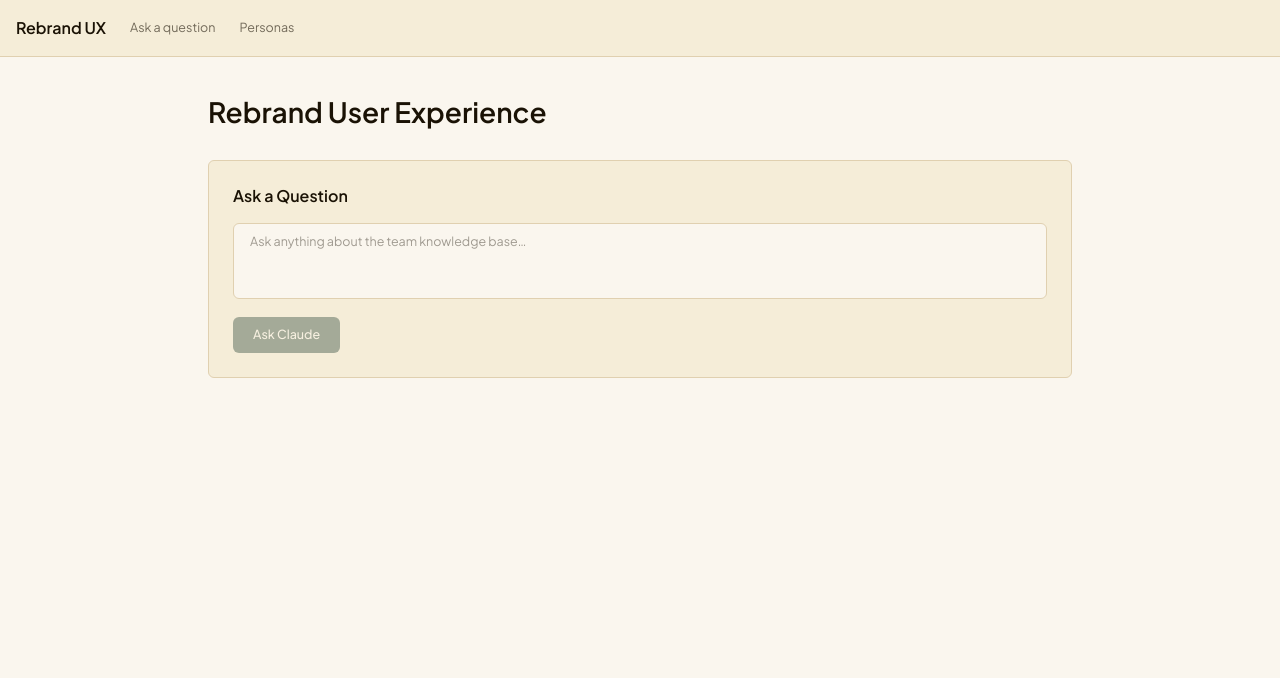
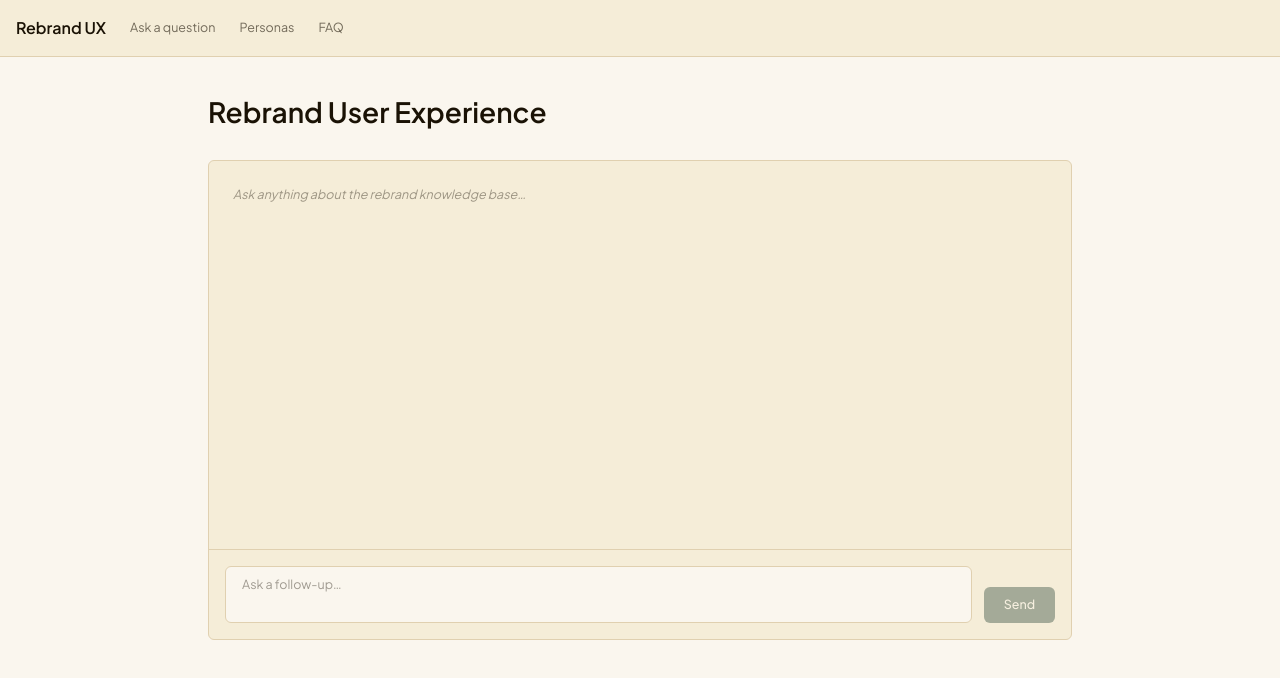
Before and after one commit to tess323/team-kb-app, a Next.js app: page / in a window 1280 px wide. Shown: the top 678 px of the page. Built offline with nearby package versions, Linux system fonts and the light colour scheme.

Commit message:
add multi-turn chat, FAQ page, and conversation logging

```diff
--- a/app/api/ask/route.ts
+++ b/app/api/ask/route.ts
@@ -1,15 +1,18 @@
 import { NextRequest, NextResponse } from "next/server";
 import Anthropic from "@anthropic-ai/sdk";
 import { fetchKnowledgeBase } from "@/lib/gdrive";
+import { saveConversation } from "@/lib/db";
 
 const client = new Anthropic({ apiKey: process.env.ANTHROPIC_API_KEY });
 
+type Message = { role: "user" | "assistant"; content: string };
+
 export async function POST(req: NextRequest) {
   const body = await req.json();
-  const question: string = body?.question;
+  const messages: Message[] = body?.messages;
 
-  if (!question || typeof question !== "string" || !question.trim()) {
-    return NextResponse.json({ error: "question is required" }, { status: 400 });
+  if (!Array.isArray(messages) || messages.length === 0) {
+    return NextResponse.json({ error: "messages array is required" }, { status: 400 });
   }
 
   let context: string;
@@ -29,8 +32,11 @@ export async function POST(req: NextRequest) {
     model: "claude-sonnet-4-6",
     max_tokens: 1024,
     system: systemPrompt,
-    messages: [{ role: "user", content: question.trim() }],
+    messages,
   });
+
+  const userMessage = messages[messages.length - 1].content;
+  let assistantResponse = "";
 
   const readable = new ReadableStream({
     async start(controller) {
@@ -40,9 +46,13 @@ export async function POST(req: NextRequest) {
             chunk.type === "content_block_delta" &&
             chunk.delta.type === "text_delta"
           ) {
+            assistantResponse += chunk.delta.text;
             controller.enqueue(new TextEncoder().encode(chunk.delta.text));
           }
         }
+        saveConversation(userMessage, assistantResponse).catch((err) =>
+          console.error("[/api/ask] failed to save conversation:", err)
+        );
       } catch (err) {
         console.error("[/api/ask] stream error:", err);
       } finally {
--- /dev/null
+++ b/app/faq/page.tsx
@@ -0,0 +1,102 @@
+"use client";
+
+import { useState, useEffect } from "react";
+
+type FaqItem = {
+  question: string;
+  count: number;
+  answer: string;
+  relatedQuestions: string[];
+};
+
+export default function FaqPage() {
+  const [items, setItems] = useState<FaqItem[]>([]);
+  const [loading, setLoading] = useState(true);
+  const [error, setError] = useState("");
+  const [expanded, setExpanded] = useState<number | null>(null);
+
+  async function load() {
+    setLoading(true);
+    setError("");
+    try {
+      const res = await fetch("/api/faq");
+      if (!res.ok) throw new Error("Failed to generate FAQ");
+      const data = await res.json();
+      setItems(data);
+    } catch (err) {
+      setError(err instanceof Error ? err.message : "Something went wrong");
+    } finally {
+      setLoading(false);
+    }
+  }
+
+  useEffect(() => { load(); }, []);
+
+  return (
+    <main className="max-w-4xl mx-auto px-4 py-10">
+      <div className="flex items-center justify-between mb-8">
+        <div>
+          <h1 className="text-3xl font-semibold text-ink">Frequently Asked Questions</h1>
+          <p className="text-sm text-ink/50 mt-1">Auto-generated from conversation history</p>
+        </div>
+        <button
+          onClick={load}
+          disabled={loading}
+          className="text-sm font-medium px-4 py-2 rounded-md border border-parchment-dark bg-parchment text-ink/70 hover:border-hunter hover:text-hunter disabled:opacity-40 disabled:cursor-not-allowed transition-colors"
+        >
+          {loading ? "Generating…" : "Refresh"}
+        </button>
+      </div>
+
+      {loading && (
+        <div className="bg-parchment border border-parchment-dark rounded-md p-8 text-center">
+          <p className="text-sm text-ink/50 italic">Generating FAQ from conversation history…</p>
+        </div>
+      )}
+
+      {error && <p className="text-rose text-sm">{error}</p>}
+
+      {!loading && items.length === 0 && !error && (
+        <div className="bg-parchment border border-parchment-dark rounded-md p-8 text-center">
+          <p className="text-sm text-ink/50 italic">No conversations yet. Ask some questions first.</p>
+        </div>
+      )}
+
+      {!loading && items.length > 0 && (
+        <div className="space-y-3">
+          {items.map((item, i) => (
+            <div key={i} className="bg-parchment border border-parchment-dark rounded-md p-5">
+              <div className="flex items-start justify-between gap-4">
+                <h2 className="text-sm font-semibold text-ink leading-snug flex-1">{item.question}</h2>
+                <span className="shrink-0 text-xs font-semibold px-2 py-0.5 rounded-full bg-hunter-muted text-hunter">
+                  ×{item.count}
+                </span>
+              </div>
+              <p className="text-sm text-ink/80 leading-relaxed mt-3">{item.answer}</p>
+
+              {item.relatedQuestions?.length > 0 && (
+                <div className="mt-3 border-t border-parchment-dark pt-3">
+                  <button
+                    onClick={() => setExpanded(expanded === i ? null : i)}
+                    className="text-xs font-medium text-ink/50 hover:text-hunter transition-colors"
+                  >
+                    {expanded === i ? "Hide" : "Show"} {item.relatedQuestions.length} related question{item.relatedQuestions.length !== 1 ? "s" : ""}
+                  </button>
+                  {expanded === i && (
+                    <ul className="mt-2 space-y-1">
+                      {item.relatedQuestions.map((q, j) => (
+                        <li key={j} className="text-xs text-ink/60 leading-relaxed pl-3 border-l-2 border-parchment-dark">
+                          {q}
+                        </li>
+                      ))}
+                    </ul>
+                  )}
+                </div>
+              )}
+            </div>
+          ))}
+        </div>
+      )}
+    </main>
+  );
+}
--- a/app/layout.tsx
+++ b/app/layout.tsx
@@ -29,6 +29,9 @@ export default function RootLayout({ children }: { children: React.ReactNode })
             <Link href="/personas" className="text-sm text-ink/60 hover:text-hunter transition-colors">
               Personas
             </Link>
+            <Link href="/faq" className="text-sm text-ink/60 hover:text-hunter transition-colors">
+              FAQ
+            </Link>
           </div>
         </nav>
         {children}
--- a/app/page.tsx
+++ b/app/page.tsx
@@ -1,32 +1,44 @@
 "use client";
 
-import { useState, FormEvent } from "react";
+import { useState, useRef, useEffect, FormEvent } from "react";
 import ReactMarkdown from "react-markdown";
 
+type Message = { role: "user" | "assistant"; content: string };
+
 export default function Home() {
-  const [question, setQuestion] = useState("");
-  const [answer, setAnswer] = useState("");
+  const [messages, setMessages] = useState<Message[]>([]);
+  const [input, setInput] = useState("");
   const [loading, setLoading] = useState(false);
   const [error, setError] = useState("");
-  const [copied, setCopied] = useState(false);
+  const [copiedIndex, setCopiedIndex] = useState<number | null>(null);
+  const bottomRef = useRef<HTMLDivElement>(null);
 
-  async function handleCopy() {
-    await navigator.clipboard.writeText(answer);
-    setCopied(true);
-    setTimeout(() => setCopied(false), 2000);
+  async function handleCopy(text: string, index: number) {
+    await navigator.clipboard.writeText(text);
+    setCopiedIndex(index);
+    setTimeout(() => setCopiedIndex(null), 2000);
   }
 
-  async function handleAsk(e: FormEvent) {
+  useEffect(() => {
+    bottomRef.current?.scrollIntoView({ behavior: "smooth" });
+  }, [messages]);
+
+  async function handleSubmit(e: FormEvent) {
     e.preventDefault();
-    if (!question.trim()) return;
+    if (!input.trim() || loading) return;
+
+    const userMessage: Message = { role: "user", content: input.trim() };
+    const next = [...messages, userMessage];
+    setMessages(next);
+    setInput("");
     setLoading(true);
-    setAnswer("");
     setError("");
+
     try {
       const res = await fetch("/api/ask", {
         method: "POST",
         headers: { "Content-Type": "application/json" },
-        body: JSON.stringify({ question }),
+        body: JSON.stringify({ messages: next }),
       });
 
       if (!res.ok) {
@@ -34,14 +46,23 @@ export default function Home() {
         throw new Error(data.error || "Request failed");
       }
 
+      setMessages((prev) => [...prev, { role: "assistant", content: "" }]);
+      setLoading(false);
+
       const reader = res.body!.getReader();
       const decoder = new TextDecoder();
-      setLoading(false);
-
       while (true) {
         const { done, value } = await reader.read();
         if (done) break;
-        setAnswer((prev) => prev + decoder.decode(value, { stream: true }));
+        const chunk = decoder.decode(value, { stream: true });
+        setMessages((prev) => {
+          const updated = [...prev];
+          updated[updated.length - 1] = {
+            role: "assistant",
+            content: updated[updated.length - 1].content + chunk,
+          };
+          return updated;
+        });
       }
     } catch (err: unknown) {
       setError(err instanceof Error ? err.message : "Something went wrong");
@@ -51,54 +72,96 @@ export default function Home() {
 
   return (
     <main className="max-w-4xl mx-auto px-4 py-10">
-      <h1 className="text-3xl font-semibold text-ink mb-8">Rebrand User Experience</h1>
+      <div className="flex items-center justify-between mb-8">
+        <h1 className="text-3xl font-semibold text-ink">Rebrand User Experience</h1>
+        {messages.length > 0 && (
+          <button
+            onClick={() => { setMessages([]); setError(""); }}
+            className="text-sm text-ink/50 hover:text-hunter transition-colors"
+          >
+            New conversation
+          </button>
+        )}
+      </div>
 
-      <section className="bg-parchment border border-parchment-dark rounded-md p-6 space-y-4">
-        <h2 className="text-xl font-semibold text-ink">Ask a Question</h2>
-        <form onSubmit={handleAsk} className="space-y-3">
-          <textarea
-            className="w-full bg-cream border border-parchment-dark rounded-md px-4 py-2 text-sm text-ink placeholder:text-ink/40 focus:outline-none focus:ring-2 focus:ring-hunter resize-none"
-            rows={3}
-            placeholder="Ask anything about the team knowledge base…"
-            value={question}
-            onChange={(e) => setQuestion(e.target.value)}
-          />
-          <button
-            type="submit"
-            disabled={loading || !question.trim()}
-            className="bg-hunter text-cream px-5 py-2 rounded-md text-sm font-medium hover:bg-hunter-mid disabled:opacity-40 disabled:cursor-not-allowed transition-colors"
-          >
-            {loading ? "Fetching knowledge base…" : "Ask Claude"}
-          </button>
-        </form>
-        {error && <p className="text-rose text-sm">{error}</p>}
-        {answer && (
-          <div className="bg-cream border border-parchment-dark rounded-md p-4 text-sm text-ink leading-relaxed prose prose-sm max-w-none relative">
+      <section className="bg-parchment border border-parchment-dark rounded-md flex flex-col" style={{ minHeight: "480px" }}>
+
+        {/* Message history */}
+        <div className="flex-1 overflow-y-auto p-6 space-y-4">
+          {messages.length === 0 && !loading && (
+            <p className="text-sm text-ink/40 italic">Ask anything about the rebrand knowledge base…</p>
+          )}
+          {messages.map((m, i) => (
+            <div key={i} className={`flex ${m.role === "user" ? "justify-end" : "justify-start"}`}>
+              {m.role === "user" ? (
+                <div className="max-w-[75%] bg-hunter text-cream rounded-md px-4 py-2.5 text-sm leading-relaxed">
+                  {m.content}
+                </div>
+              ) : (
+                <div className="max-w-[85%] bg-cream border border-parchment-dark rounded-md px-4 py-3 text-sm text-ink leading-relaxed prose prose-sm max-w-none relative group">
+                  <button
+                    onClick={() => handleCopy(m.content, i)}
+                    className="absolute top-2 right-2 text-xs font-medium px-2 py-1 rounded border border-parchment-dark bg-parchment text-ink/50 opacity-0 group-hover:opacity-100 hover:text-hunter hover:border-hunter transition-all"
+                  >
+                    {copiedIndex === i ? "Copied!" : "Copy"}
+                  </button>
+                  <ReactMarkdown
+                    components={{
+                      p:          ({ children }) => <p className="mb-2 last:mb-0">{children}</p>,
+                      strong:     ({ children }) => <strong className="font-semibold text-ink">{children}</strong>,
+                      em:         ({ children }) => <em className="italic">{children}</em>,
+                      h1:         ({ children }) => <h1 className="text-xl font-semibold text-ink mt-3 mb-1">{children}</h1>,
+                      h2:         ({ children }) => <h2 className="text-lg font-semibold text-ink mt-3 mb-1">{children}</h2>,
+                      h3:         ({ children }) => <h3 className="text-base font-semibold text-ink mt-2 mb-1">{children}</h3>,
+                      ul:         ({ children }) => <ul className="list-disc pl-5 mb-2 space-y-0.5">{children}</ul>,
+                      ol:         ({ children }) => <ol className="list-decimal pl-5 mb-2 space-y-0.5">{children}</ol>,
+                      li:         ({ children }) => <li className="leading-relaxed">{children}</li>,
+                      code:       ({ children }) => <code className="bg-parchment px-1 py-0.5 rounded text-xs font-mono">{children}</code>,
+                      blockquote: ({ children }) => <blockquote className="border-l-2 border-parchment-dark pl-3 text-ink/70 italic my-2">{children}</blockquote>,
+                    }}
+                  >
+                    {m.content}
+                  </ReactMarkdown>
+                </div>
+              )}
+            </div>
+          ))}
+          {loading && (
+            <div className="flex justify-start">
+              <div className="bg-cream border border-parchment-dark rounded-md px-4 py-3 text-sm text-ink/40 italic">
+                Fetching knowledge base…
+              </div>
+            </div>
+          )}
+          {error && <p className="text-rose text-sm">{error}</p>}
+          <div ref={bottomRef} />
+        </div>
+
+        {/* Input */}
+        <div className="border-t border-parchment-dark p-4">
+          <form onSubmit={handleSubmit} className="flex gap-3">
+            <textarea
+              className="flex-1 bg-cream border border-parchment-dark rounded-md px-4 py-2 text-sm text-ink placeholder:text-ink/40 focus:outline-none focus:ring-2 focus:ring-hunter resize-none"
+              rows={2}
+              placeholder="Ask a follow-up…"
+              value={input}
+              onChange={(e) => setInput(e.target.value)}
+              onKeyDown={(e) => {
+                if (e.key === "Enter" && !e.shiftKey) {
+                  e.preventDefault();
+                  handleSubmit(e as unknown as FormEvent);
+                }
+              }}
+            />
             <button
-              onClick={handleCopy}
-              className="absolute top-3 right-3 text-xs font-medium px-2.5 py-1 rounded-md border border-parchment-dark bg-parchment text-ink/60 hover:text-hunter hover:border-hunter transition-colors"
+              type="submit"
+              disabled={loading || !input.trim()}
+              className="bg-hunter text-cream px-5 py-2 rounded-md text-sm font-medium hover:bg-hunter-mid disabled:opacity-40 disabled:cursor-not-allowed transition-colors self-end"
             >
-              {copied ? "Copied!" : "Copy"}
+              Send
             </button>
-            <ReactMarkdown
-              components={{
-                p:      ({ children }) => <p className="mb-3 last:mb-0">{children}</p>,
-                strong: ({ children }) => <strong className="font-semibold text-ink">{children}</strong>,
-                em:     ({ children }) => <em className="italic">{children}</em>,
-                h1:     ({ children }) => <h1 className="text-xl font-semibold text-ink mt-4 mb-2">{children}</h1>,
-                h2:     ({ children }) => <h2 className="text-lg font-semibold text-ink mt-4 mb-2">{children}</h2>,
-                h3:     ({ children }) => <h3 className="text-base font-semibold text-ink mt-3 mb-1">{children}</h3>,
-                ul:     ({ children }) => <ul className="list-disc pl-5 mb-3 space-y-1">{children}</ul>,
-                ol:     ({ children }) => <ol className="list-decimal pl-5 mb-3 space-y-1">{children}</ol>,
-                li:     ({ children }) => <li className="leading-relaxed">{children}</li>,
-                code:   ({ children }) => <code className="bg-parchment px-1 py-0.5 rounded text-xs font-mono text-ink">{children}</code>,
-                blockquote: ({ children }) => <blockquote className="border-l-2 border-parchment-dark pl-3 text-ink/70 italic my-3">{children}</blockquote>,
-              }}
-            >
-              {answer}
-            </ReactMarkdown>
-          </div>
-        )}
+          </form>
+        </div>
       </section>
     </main>
   );
--- /dev/null
+++ b/lib/db.ts
@@ -0,0 +1,32 @@
+import { createClient } from "@libsql/client";
+
+const db = createClient({ url: "file:/tmp/conversations.db" });
+
+async function setup() {
+  await db.execute(`
+    CREATE TABLE IF NOT EXISTS conversations (
+      id          INTEGER PRIMARY KEY AUTOINCREMENT,
+      user_message      TEXT NOT NULL,
+      assistant_response TEXT NOT NULL,
+      created_at  TEXT NOT NULL DEFAULT (datetime('now'))
+    )
+  `);
+}
+
+const ready = setup();
+
+export async function saveConversation(userMessage: string, assistantResponse: string) {
+  await ready;
+  await db.execute({
+    sql: "INSERT INTO conversations (user_message, assistant_response) VALUES (?, ?)",
+    args: [userMessage, assistantResponse],
+  });
+}
+
+export async function getAllConversations(): Promise<
+  { id: number; user_message: string; assistant_response: string; created_at: string }[]
+> {
+  await ready;
+  const result = await db.execute("SELECT * FROM conversations ORDER BY created_at DESC");
+  return result.rows as never;
+}
--- a/package.json
+++ b/package.json
@@ -10,6 +10,7 @@
   },
   "dependencies": {
     "@anthropic-ai/sdk": "^0.54.0",
+    "@libsql/client": "^0.17.2",
     "googleapis": "^171.4.0",
     "next": "15.5.15",
     "react": "^19.0.0",
```
Also changed, not shown: app/api/faq/route.ts (added, +37 -0 lines), 1 other file (tests, documents, lock files or other folders).
